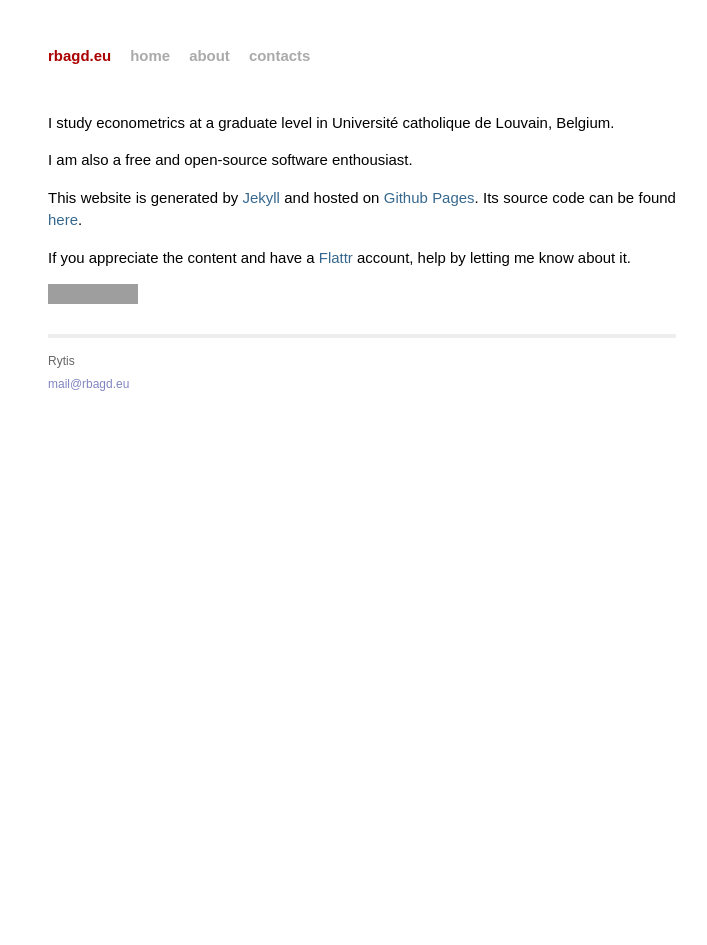
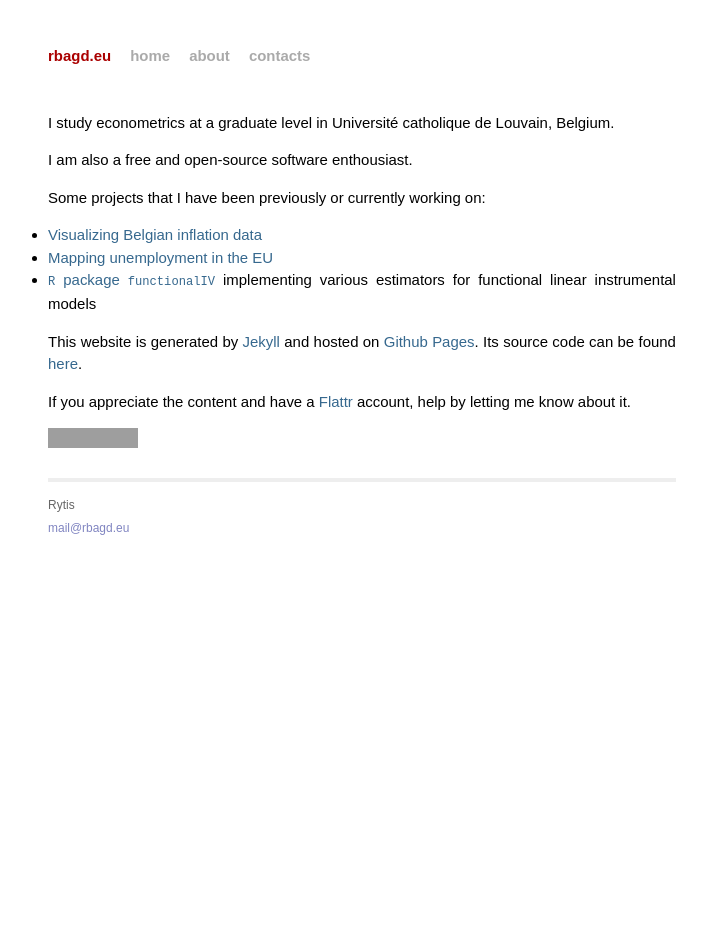
Before and after one commit to rbagd/rbagd.github.io, a Jekyll site: the page built from about/index.markdown, in a window 1280 px wide. Shown: the whole page, without its empty margins (278-985 px from the left). Built offline with Jekyll 4.4.1, drawn with Linux system fonts in a browser that asks for light colours; Markdown is read by kramdown in place of the engine named in the settings; grey boxes are pictures that could not be loaded.

Commit message:
A section on projects.

```diff
--- a/about/index.markdown
+++ b/about/index.markdown
@@ -8,6 +8,11 @@ I study econometrics at a graduate level in Université catholique de Louvain, B
 
 I am also a free and open-source software enthousiast.
 
+Some projects that I have been previously or currently working on:
+* [Visualizing Belgian inflation data](https://rytis.shinyapps.io/inflation)
+* [Mapping unemployment in the EU](https://github.com/rbagd/eu-unemployment)
+* [`R` package `functionalIV`](https://github.com/rbagd/functionalIV) implementing various estimators for functional linear instrumental models
+
 This website is generated by [Jekyll](http://jekyllrb.com/) and hosted on [Github Pages](http://pages.github.com/). Its source code can be found [here](https://github.com/rbagd/rbagd.github.io).
 
 If you appreciate the content and have a [Flattr](https://flattr.com) account, help by letting me know about it.
```
